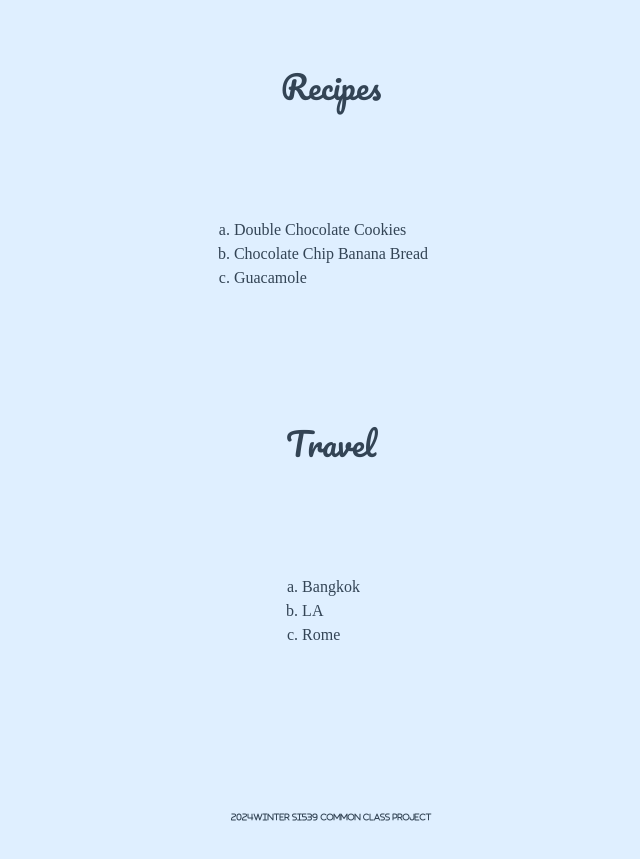
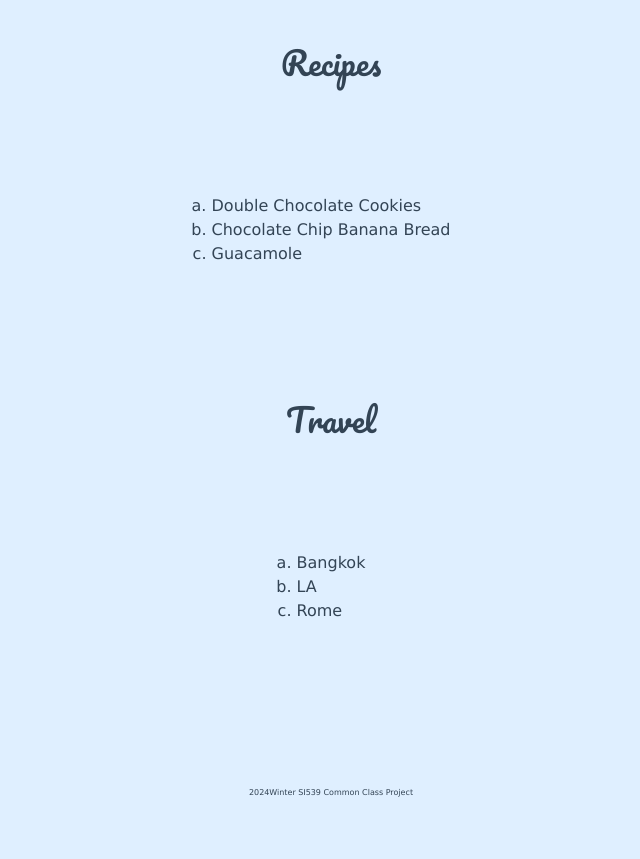
Before and after one commit to RaymoneXTY/ccp_mobile_w24, a plain HTML site: page index.html in a window 1280 px wide. Shown: the part 1127-1986 px from the top of the page, without its empty margins (309-949 px from the left). Drawn offline with nearby package versions, Linux system fonts and the light colour scheme.

Commit message:
Add files via upload

```diff
--- a/css/style.css
+++ b/css/style.css
@@ -41,7 +41,7 @@
     }
 
 body {
-    font-family: 'Open Sans', sans-serif;
+    font-family: 'Open Sans', sans-serif, "Verdana";
     background-color: var(--clr-background);
     color: var(--clr-dark);
     min-width: 320px;
@@ -124,7 +124,7 @@ h3 {font-family: 'Pacifico', cursive;
     font-size: 200%;
     margin: 2%;}
 
-p {font-family: "Font Awesome 5 Free", "Verdana";
+p {font-family: "Verdana", sans-serif, "Font Awesome 5 Free";
     font-size: 100%;
     line-height: 1.5;
     padding: 1%;
@@ -148,11 +148,11 @@ div {display: grid;
 div ol {margin: 2%;
     padding: 5%;
     font-size: 100%;
-    font-family: "Font Awesome 5 Brands";
+    font-family: "Font Awesome 5 Brands", "Verdana";
     line-height: 1.5;
     list-style-type: lower-alpha;
     }
-footer {font-family: "Font Awesome 5 Brands";
+footer {font-family: "Font Awesome 5 Brands", "Verdana";
     font-size: 50%;
     text-align: center;
     margin: 5%;}
```
